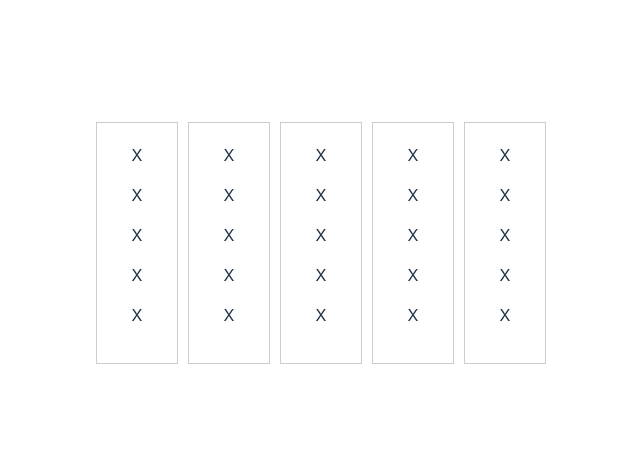
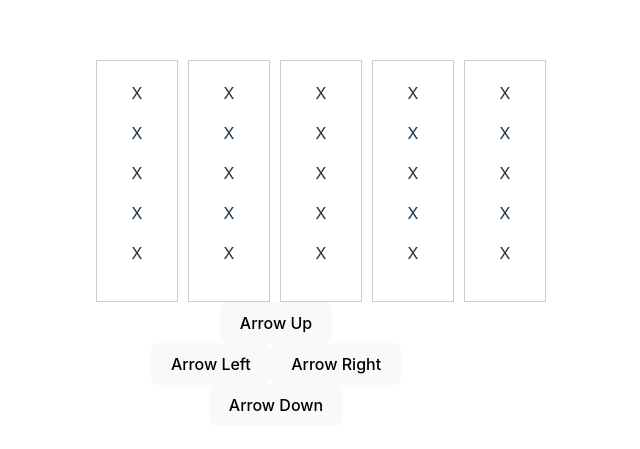
Before and after one commit to dishanfernando91/proton_coding_challenge, a React (Vite) app: page / in a window 1280 px wide. Shown: the part 157-606 px from the top of the page, without its empty margins (364-1004 px from the left). Built offline with nearby package versions, Linux system fonts and the light colour scheme.

Commit message:
add navpad skeleton

```diff
--- a/src/App.tsx
+++ b/src/App.tsx
@@ -1,10 +1,11 @@
 import "./App.css";
-import { Table } from "src/components";
+import { Table, NavPad } from "src/components";
 
 function App() {
   return (
     <>
       <Table />
+      <NavPad />
     </>
   );
 }
--- /dev/null
+++ b/src/components/NavPad/NavPad.scss
@@ -0,0 +1,4 @@
+.navpad-container {
+  width: "100%";
+  height: "100%";
+}
--- a/src/components/NavPad/NavPad.tsx
+++ b/src/components/NavPad/NavPad.tsx
@@ -1,3 +1,16 @@
+import "./NavPad.scss";
+
 export default function NavPad() {
-  return <div>NavPad</div>;
+  return (
+    <div className="navpad-container">
+      <div className="">
+        <button onClick={() => console.log(`Arrow Up`)}>Arrow Up</button>
+      </div>
+      <button onClick={() => console.log(`Arrow Left`)}>Arrow Left</button>
+      <button onClick={() => console.log(`Arrow Right`)}>Arrow Right</button>
+      <div className="div">
+        <button onClick={() => console.log(`Arrow Down`)}>Arrow Down</button>
+      </div>
+    </div>
+  );
 }
```
